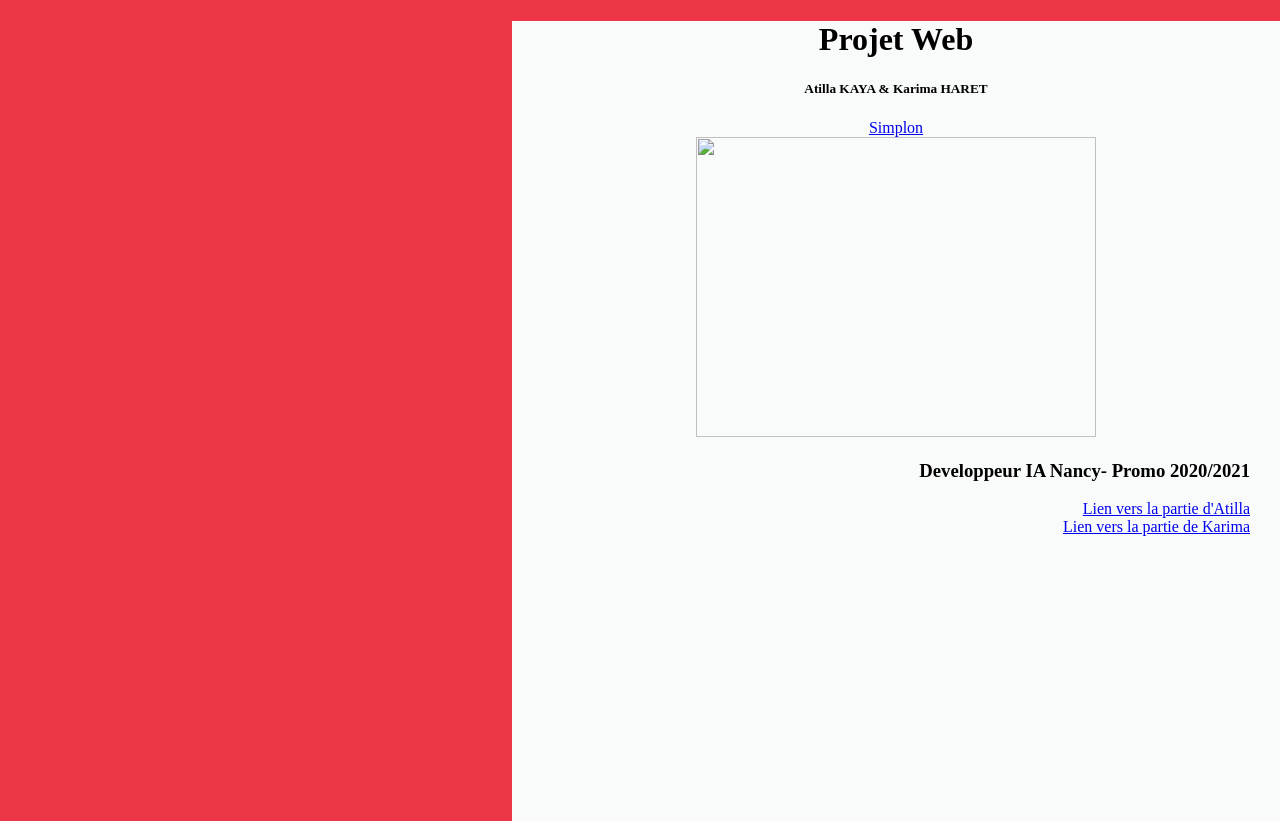
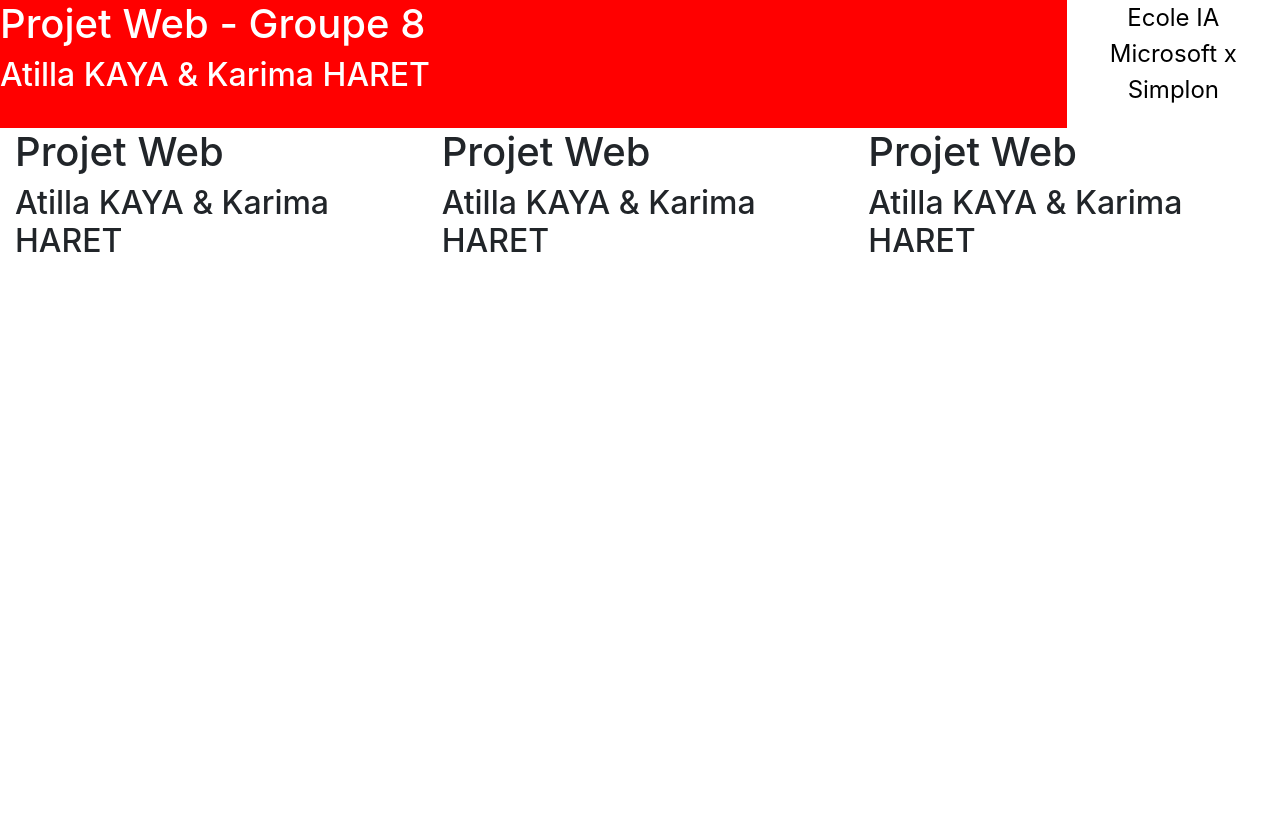
Before and after one commit to DevWebGR8/DevWebGr8, a plain HTML site: page www/index.html in a window 1280 px wide. After the commit the page ends 800 px from the top, so only its background shows below. Drawn offline with nearby package versions, Linux system fonts and the light colour scheme.

Commit message:
Started to implement Bootstrap CSS

```diff
--- /dev/null
+++ b/www/Stylesheet/style.css
@@ -0,0 +1,62 @@
+/* deviser la page en deux verticalement
+
+html {
+    height: 100%;
+    background: white;
+}
+
+.grid-container {
+  display: grid;
+  background-color: red;
+  text-align: center;
+  padding: 10%;
+  font-size: 10vw;
+}
+
+.grid-container > div {
+    background-color: red;
+    text-align: center;
+    padding: 10%;
+    font-size: 10vw;
+}
+
+h1 {
+    color: white;
+    font-size: 10vw;
+}
+
+h2 {
+  color: white
+}
+
+h3 {
+  color :black
+}
+
+#logo {
+    position: absolute;
+    top: 100px;
+    left: -250px;
+  }
+
+  .responsive {
+    width: 100%;
+    max-width: 200%;
+    max-height: 200%;
+  } */
+
+#red_row{
+  background-color:red;
+  color:white;
+  height: 10vw;
+  padding: 0;
+  margin: 0;
+}
+
+#white_row{
+  background-color: white;
+  color:black;
+  height: 10;
+  text-align: center;
+  font-size: x-large;
+}
--- a/www/index.html
+++ b/www/index.html
@@ -1,38 +1,91 @@
 <!DOCTYPE html>
+
 <html>
 
     <head>
-        <meta charset="utf-8"/>
-        <link rel='stylesheet' href="style.css"/>
-        <title>Projet Web </title>
+        <meta charset="utf-8">
+        <title>Projet Web Atilla et Karima</title>
+        <meta name="viewport" content="width=device-width, initial-scale=1">
+        <link rel='stylesheet' href="Stylesheet/style.css"/>
+        <link rel="stylesheet" href="https://maxcdn.bootstrapcdn.com/bootstrap/4.5.2/css/bootstrap.min.css">
     </head>
 
+    <body>
 
-<body>
+        <div class="container-fluid">
 
-    <center><h1>Projet Web</h1></center>
-    <center><h5>Atilla KAYA & Karima HARET</h5></center>
+            <div class="row">
 
-    <center><a href="https://grandest.simplon.co/">Simplon</a></center>
+                <div id="red_row" class="col-10">
+                    <h1>Projet Web - Groupe 8</h1>
+                    <h2>Atilla KAYA & Karima HARET</h2>
+                </div>
 
+                <div id="white_row"class="col-2">
+                    <p>Ecole IA Microsoft x Simplon</p>
+                </div>
 
-<center>
-<img
-    src="simplon.jpg"
-    height="300px"
-    width="400px"
-/>
-</center>
+            </div>
 
+            <div class="row">
 
-<div style="text-align:right">
-    <h3>Developpeur IA Nancy- Promo 2020/2021</h3>
-    <a href=atilla/atilla.html>Lien vers la partie d'Atilla</a><br/>
-    <a href=Karima/karima.html>Lien vers la partie de Karima</a>
+                <div class="col-4">
+                    <h1>Projet Web</h1>
+                    <h2>Atilla KAYA & Karima HARET</h2>
+                </div>
 
-</div>
-</body>
+                <div class="col-4">
+                    <h1>Projet Web</h1>
+                    <h2>Atilla KAYA & Karima HARET</h2>
+                </div>
+
+                <div class="col-4">
+                    <h1>Projet Web</h1>
+                    <h2>Atilla KAYA & Karima HARET</h2>
+                </div>
+
+            </div>
+
+        </div>
+        <!-- <div class="jumbotron text-center" style="background-color:red">
+            <h1>Projet Web</h1>
+            <h2>Atilla KAYA & Karima HARET</h2>
+        </div>
+
+        <div class="grid-container">
+            <div class="row">
+              <div class="col-sm-4">
+                <h3>Développeur IA Nancy - Promo 2020/2021</h3>
+                <a href=atilla/atilla.html>Lien vers la partie d'Atilla</a><br/>
+                <a href=Karima/karima.html>Lien vers la partie de Karima</a>
+              </div>
+              <div class="col-sm-4">
+                <img
+                src="Images/simplon_logo.png"
+                alt="Logo Simplon.co"
+                class="responsive"
+                />
+              </div>
+              <div class="col-sm-4">
+                <img
+                src="Images/ia_logo.png"
+                alt="Logo Simplon.co"
+                class="responsive"
+                />
+              </div>
+            </div>
+          </div>
 
 
 
+
+
+
+
+        <div style="text-align:right">
+
+        </div> -->
+
+    </body>
+
 </html>
--- a/www/style.css
+++ /dev/null
@@ -1,18 +0,0 @@
-/* deviser la page en deux verticalement */
-html {
-    height: 100%;
-    background: #ec3645;
-
-  }
-  body {
-    position: relative;
-    min-height: 100%;
-    margin: 0 0 0 40%;
-    padding: 0 30px;
-    background: #f9fafa;
-  }
-  #logo {
-    position: absolute;
-    top: 100px;
-    left: -250px;
-  }
```
Also changed, not shown: www/Images/ia_logo.png (added), www/Images/simplon_logo.png (added).
